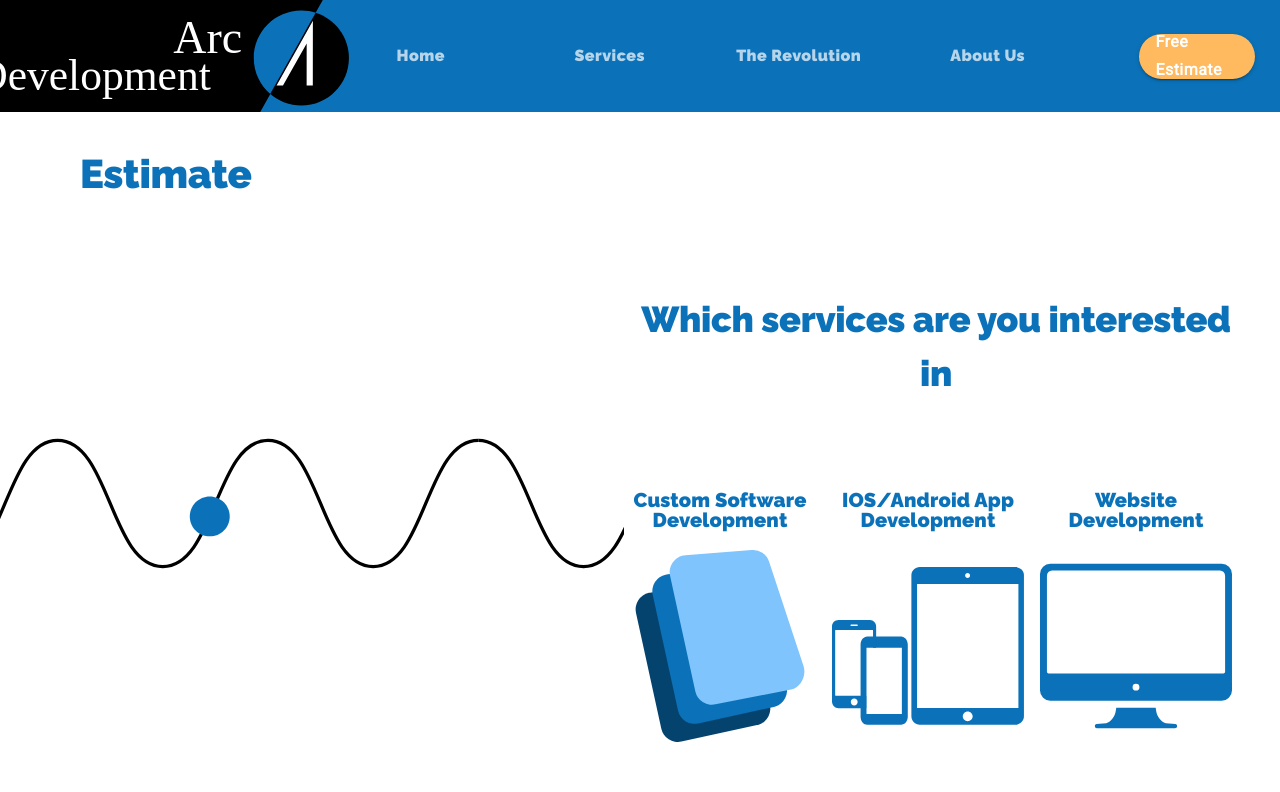
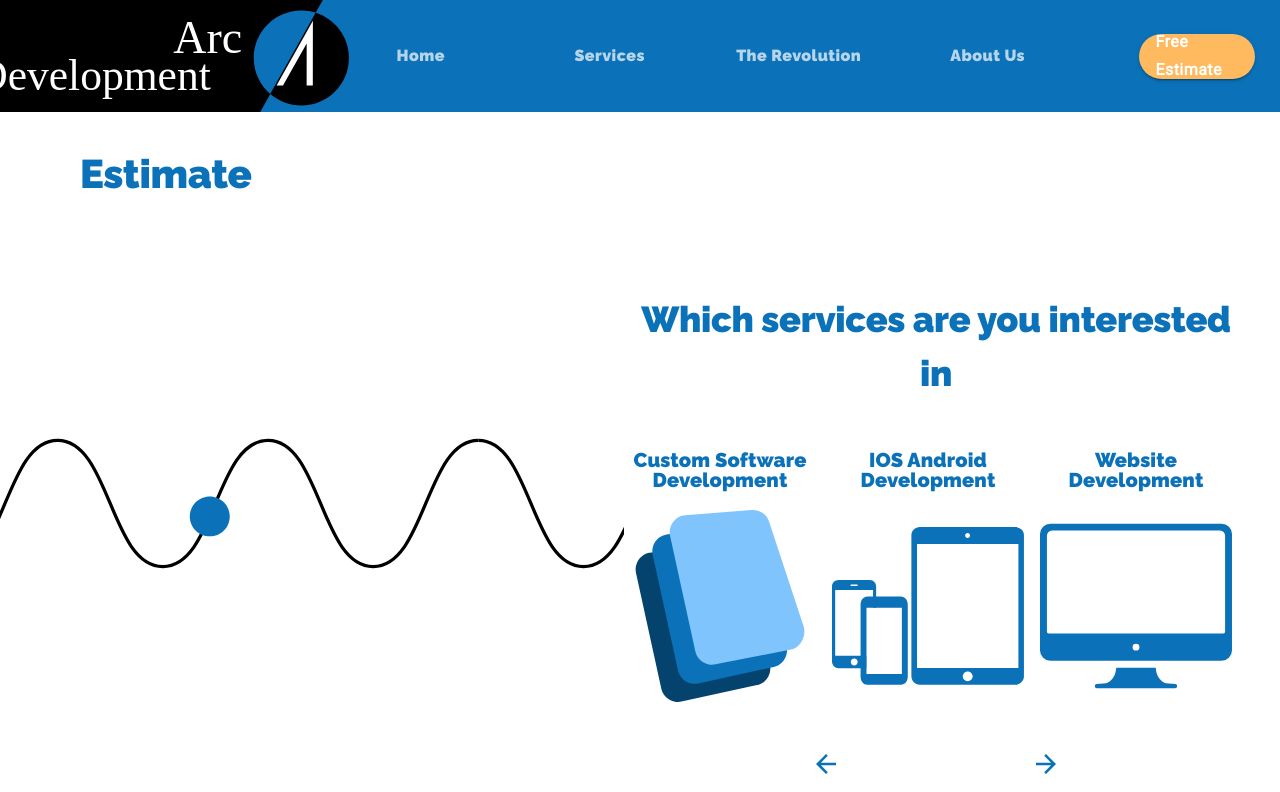
Before and after one commit to huyviet1995/material-ui-tutorial-1, a React (Create React App) app: page /estimate in a window 1280 px wide. Shown: the top 792 px of the page. Built offline with nearby package versions, Linux system fonts and the light colour scheme.

Commit message:
Render the options dynamically

```diff
--- a/src/components/Estimate.js
+++ b/src/components/Estimate.js
@@ -48,6 +48,14 @@ const useStyles = makeStyles(theme => ({
     }
 }));
 
+const defaultQuestions = [
+    { id: 1, title: 'Which services are you interested in', active: true, options: [
+        { id: 1, title: "Custom Software Development", subtitle: null, icon: software, iconAlt: 'Three floating screens', selected: false, cost: 0 },
+        { id: 2, title: "IOS Android Development", subtitle: null, icon: mobile, iconAlt: 'Phones and tablets outline', selected: false, cost: 0 },
+        { id: 3, title: "Website Development", subtitle: null, icon: website, iconAlt: 'Computer outline', selected: false, cost: 0 },
+    ] },
+]
+
 export default function Estimate() {
     const classes = useStyles();
     const theme = useTheme();
@@ -72,43 +80,33 @@ export default function Estimate() {
                 </Grid>
             </Grid>
             <Grid item container lg direction="column" alignItems='center' style={{ marginRight: "2em", marginBottom: "25em" }}>
+                    {defaultQuestions.filter(question => question.active).map((question, index) => {
+                        return (
+                            <React.Fragment key={index}>
                                 <Grid item>
-                    <Typography variant="h2" align="center" style={{ fontWeight: 500, fontSize: "2.25rem", marginBottom: "2.5em", marginTop: "5em" }} gutterBottom>
-                        Which services are you interested in
+                                    <Typography variant="h2" align="center" style={{ fontWeight: 500, fontSize: "2.25rem", marginTop: "5em" }}>
+                                        {question.title}
                                     </Typography>
                                 </Grid>
+                                <Typography variant="body1" align="center" style={{ marginBottom: '2.5em', }} gutterBottom></Typography>
                                 <Grid item container>
+                                    {question.options.map(option => (
                                         <Grid item container direction="column" md>
                                             <Grid item container direction="column">
                                                 <Grid item style={{ maxWidth: '12em' }}>
-                                <Typography style={{ marginBottom: "1em" }} variant="h6" align="center">Custom Software Development</Typography>
+                                                    <Typography style={{ marginBottom: "1em" }} variant="h6" align="center">{option.title}</Typography>
+                                                    <Typography variant='caption' align='center'>{option.subtitle}</Typography>
                                                 </Grid>
                                                 <Grid item>
-                                <img src={software} alt="three floating screens" className={classes.icon} />
+                                                    <img src={option.icon} alt={option.iconAlt} className={classes.icon} />
                                                 </Grid>
                                             </Grid>
                                         </Grid>
-                    <Grid item container direction="column" md>
-                        <Grid item container direction="column">
-                            <Grid item style={{ maxWidth: '12em' }}>
-                                <Typography style={{ marginBottom: "1em" }} variant="h6" align="center">IOS/Android App Development</Typography>
+                                    ))}
                                 </Grid>
-                            <Grid item>
-                                <img src={mobile} alt="phones and tablet outline" className={classes.icon} />
-                            </Grid>
-                        </Grid>
-                    </Grid>
-                    <Grid item container direction="column" md>
-                        <Grid item container direction="column">
-                            <Grid item style={{ maxWidth: '12em' }}>
-                                <Typography style={{ marginBottom: "1em" }} variant="h6" align="center">Website Development</Typography>
-                            </Grid>
-                            <Grid item>
-                                <img src={website} alt="computer outline" className={classes.icon} />
-                            </Grid>
-                        </Grid>
-                    </Grid>
-                </Grid>
+                            </React.Fragment>
+                        )
+                    })}
                 <Grid item container justifyContent='space-between' style={{ width: '15em', marginTop: '3em' }}>
                     <Grid item>
                         <img src={backArrow} alt="Previous question"></img>
```
Lines whose indentation alone changed are shown as unchanged.
